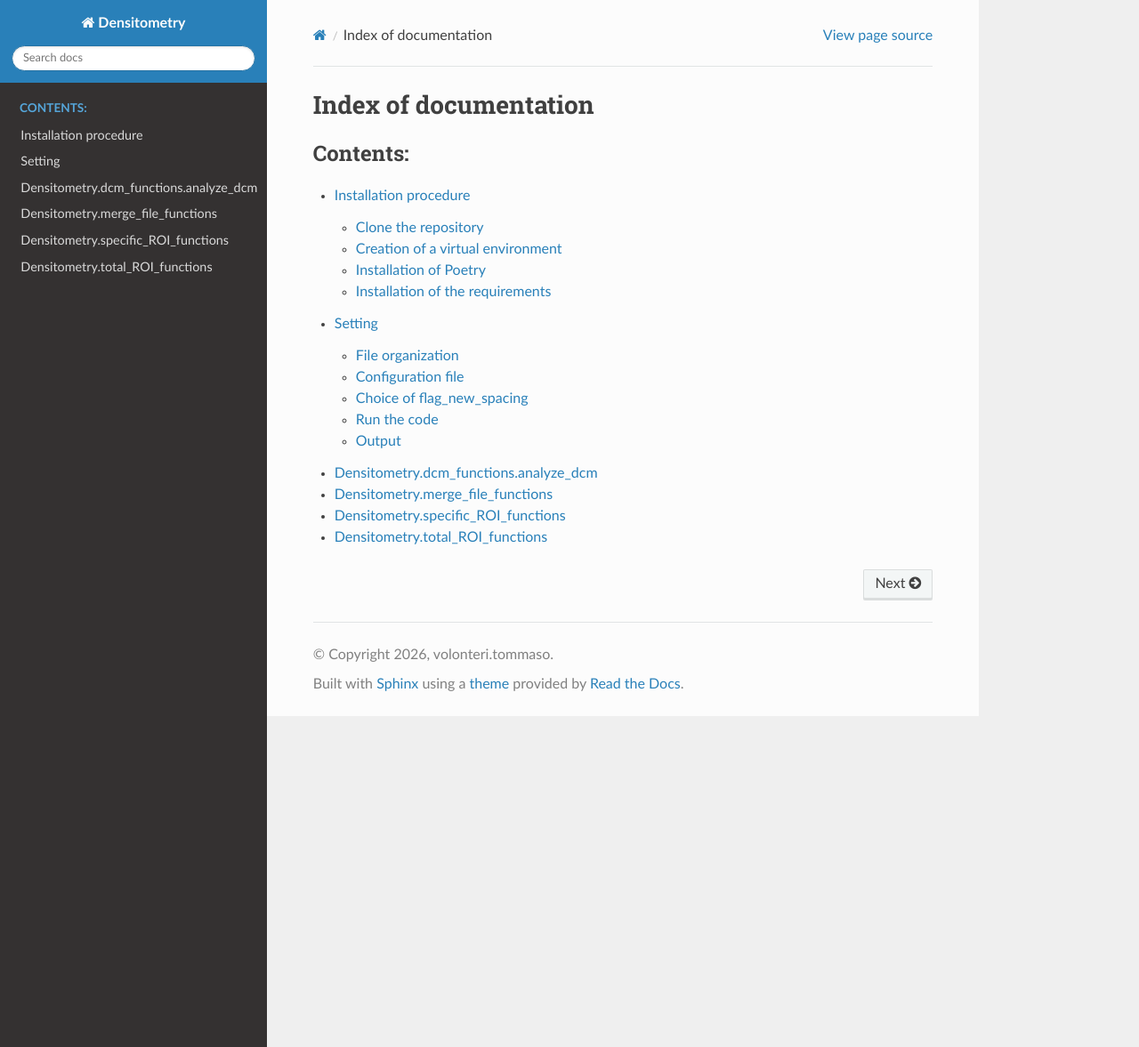
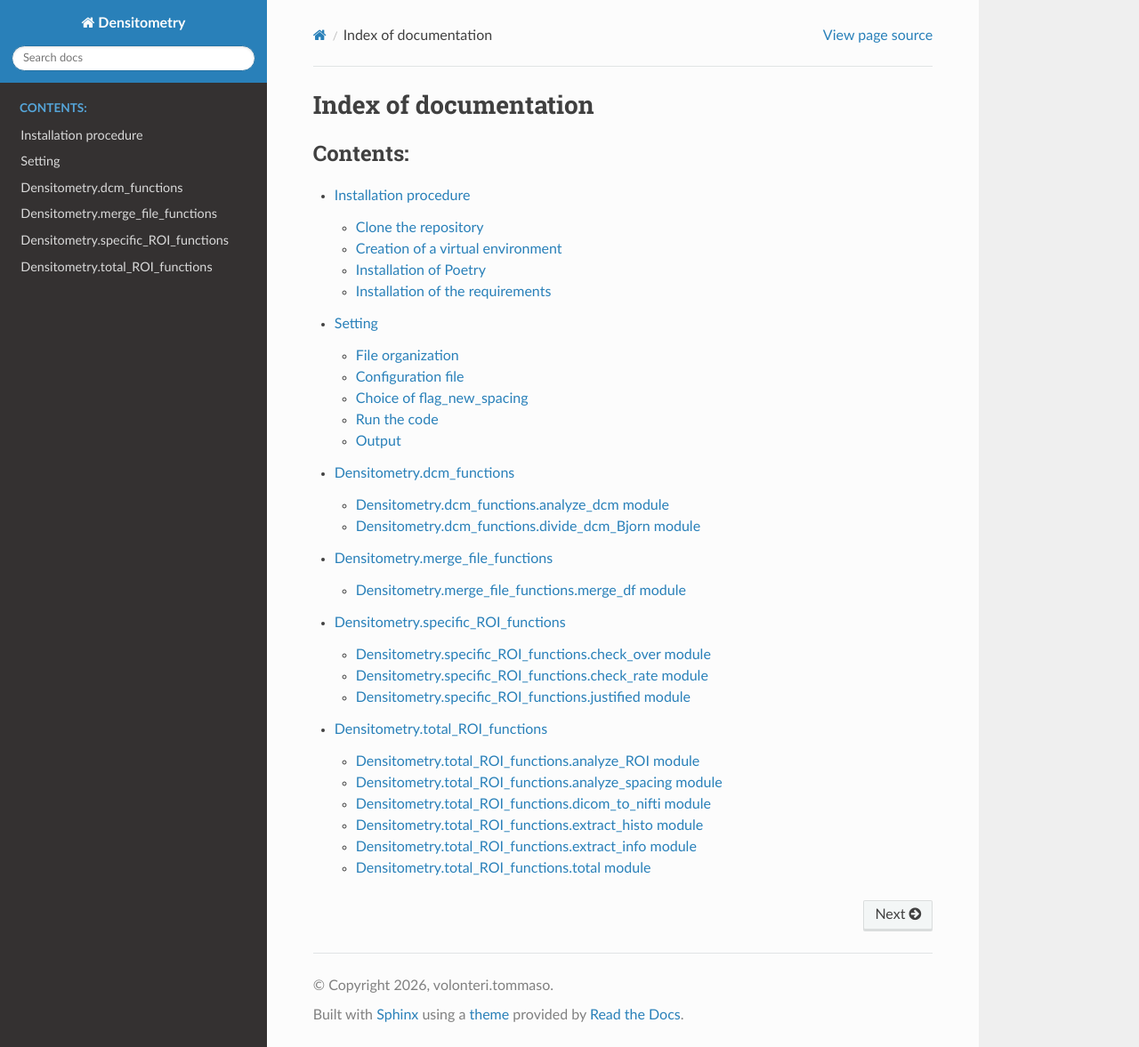
Before and after one commit to pymaitre/Densitometry, a Sphinx documentation site: the page built from docs/source/index.rst, in a window 1280 px wide and 1177 px high. Shown: the whole window at 89% size. Built offline with Sphinx 7.4.7 and the Read the Docs theme 3.1.0, drawn with Linux system fonts in a browser that asks for light colours; pages that are not in the unit, such as notebooks, are missing from menus.

Commit message:
sphinx corrections

```diff
--- a/docs/source/Densitometry.rst
+++ b/docs/source/Densitometry.rst
@@ -1,31 +1,115 @@
-Densitometry.dcm_functions.analyze_dcm
---------------------------------------
+Densitometry.dcm_functions
+=================================
+
+Densitometry.dcm_functions.analyze_dcm module
+---------------------------------------------
 
 .. automodule:: Densitometry.dcm_functions.analyze_dcm
     :members:
     :show_inheritance:
     :imported_members:
 
+
+Densitometry.dcm_functions.divide_dcm_Bjorn module
+--------------------------------------------------
+
+.. automodule:: Densitometry.dcm_functions.divide_dcm_Bjorn
+    :members:
+    :show_inheritance:
+    :imported_members:
+
+
+
 Densitometry.merge_file_functions
-------------------------------------
+====================================
 
-.. automodule:: Densitometry.dcm_functions.merge_file_functions
+Densitometry.merge_file_functions.merge_df module
+-------------------------------------------------
+
+.. automodule:: Densitometry.merge_file_functions.merge_df
     :members:
     :show_inheritance:
     :undoc_members:
 
+
 Densitometry.specific_ROI_functions
--------------------------------------
+=======================================
 
-.. automodule:: Densitometry.dcm_functions.specific_ROI_functions
+Densitometry.specific_ROI_functions.check_over module
+------------------------------------------------------
+
+.. automodule:: Densitometry.specific_ROI_functions.check_over
+    :members:
+    :show_inheritance:
+    :undoc_members:
+
+
+Densitometry.specific_ROI_functions.check_rate module
+------------------------------------------------------
+
+.. automodule:: Densitometry.specific_ROI_functions.check_rate
+    :members:
+    :show_inheritance:
+    :undoc_members:
+
+
+Densitometry.specific_ROI_functions.justified module
+------------------------------------------------------
+
+.. automodule:: Densitometry.specific_ROI_functions.justified
     :members:
     :show_inheritance:
     :undoc_members:
 
 Densitometry.total_ROI_functions
---------------------------------------
+======================================
 
-.. automodule:: Densitometry.dcm_functions.total_ROI_functions
+Densitometry.total_ROI_functions.analyze_ROI module
+-----------------------------------------------------
+
+.. automodule:: Densitometry.total_ROI_functions.analyze_ROI
     :members:
     :show_inheritance:
     :undoc_members:
+
+
+Densitometry.total_ROI_functions.analyze_spacing module
+-----------------------------------------------------
+
+.. automodule:: Densitometry.total_ROI_functions.analyze_spacing
+    :members:
+    :show_inheritance:
+    :undoc_members:
+
+Densitometry.total_ROI_functions.dicom_to_nifti module
+-----------------------------------------------------
+
+.. automodule:: Densitometry.total_ROI_functions.dicom_to_nifti
+    :members:
+    :show_inheritance:
+    :undoc_members:
+
+Densitometry.total_ROI_functions.extract_histo module
+-----------------------------------------------------
+
+.. automodule:: Densitometry.total_ROI_functions.extract_histo
+    :members:
+    :show_inheritance:
+    :undoc_members:
+
+Densitometry.total_ROI_functions.extract_info module
+-----------------------------------------------------
+
+.. automodule:: Densitometry.total_ROI_functions.extract_info
+    :members:
+    :show_inheritance:
+    :undoc_members:
+
+
+Densitometry.total_ROI_functions.total module
+-----------------------------------------------------
+
+.. automodule:: Densitometry.total_ROI_functions.total
+    :members:
+    :show_inheritance:
+    :undoc_members:
```
